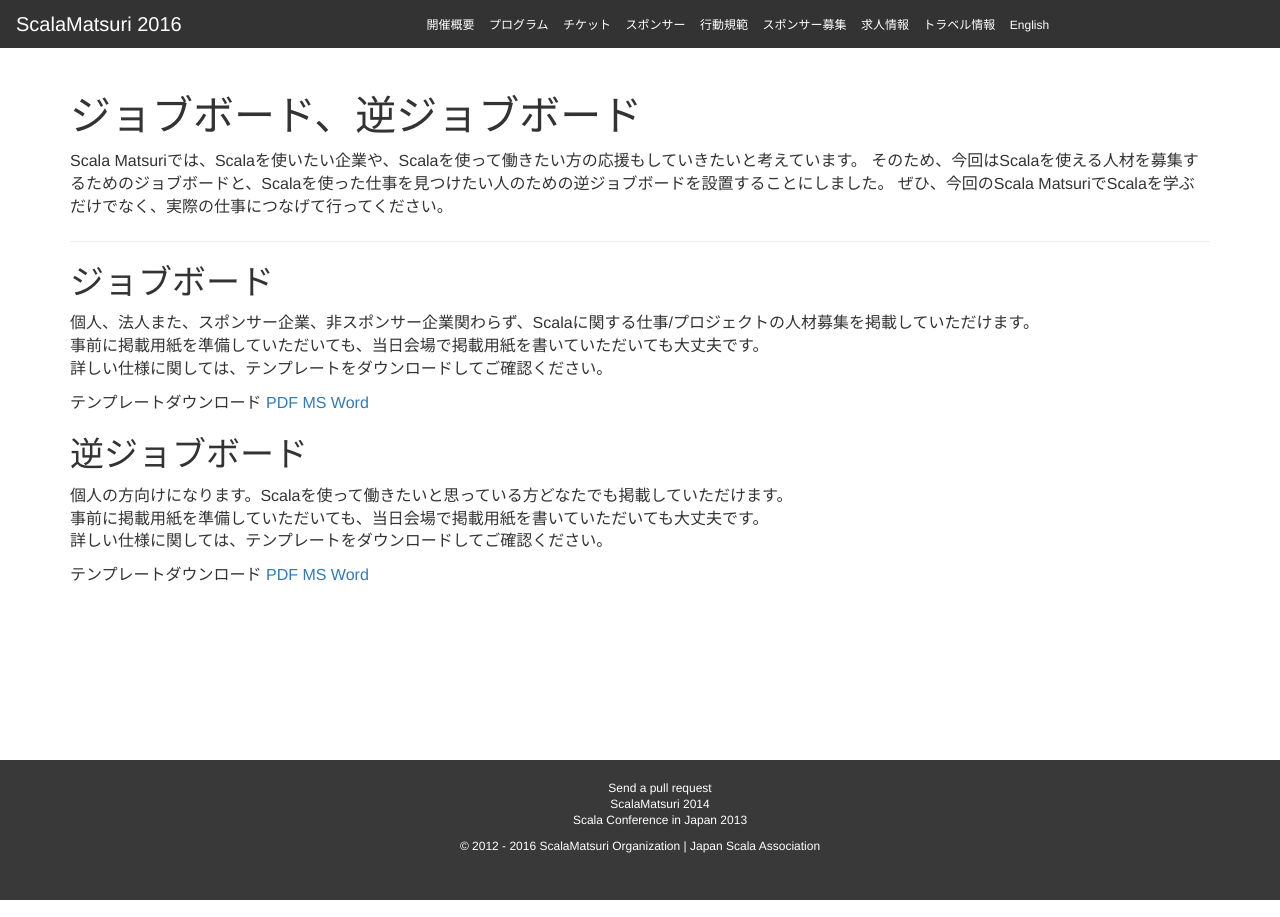
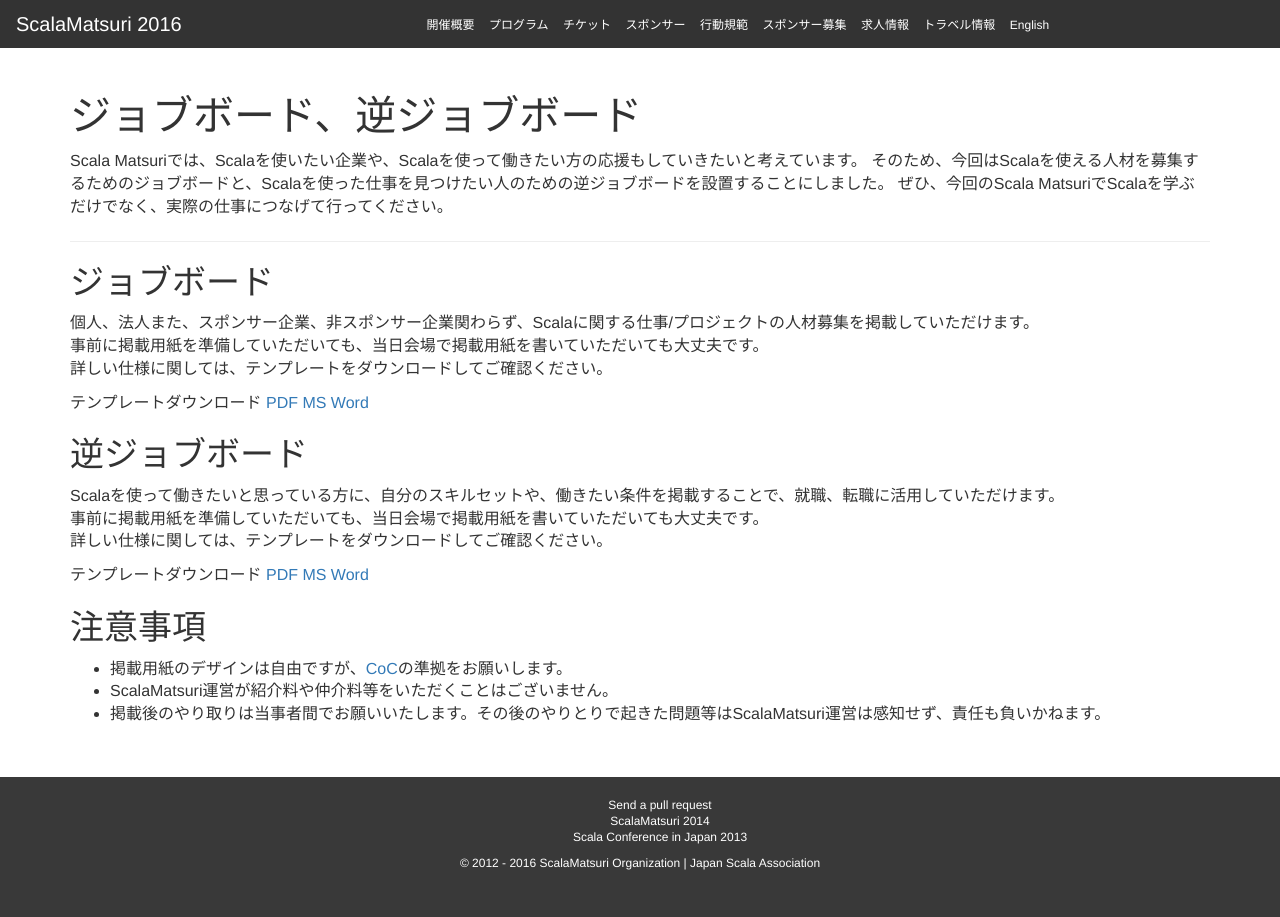
Before and after one commit to scalajp/2016.scalamatsuri.org, a Jekyll site: the page built from ja/job-board/index.html, in a window 1280 px wide. Built offline with Jekyll 4.4.1, drawn with Linux system fonts in a browser that asks for light colours; nearby versions of some CDN libraries; comment, search, counter and statistics services are not loaded.

Commit message:
文言修正 注意事項追加

```diff
--- a/ja/job-board/index.html
+++ b/ja/job-board/index.html
@@ -24,10 +24,20 @@ title: ジョブボード、逆ジョブボード
 
 <h2>逆ジョブボード</h2>
 <p>
-個人の方向けになります。Scalaを使って働きたいと思っている方どなたでも掲載していただけます。<br />
+Scalaを使って働きたいと思っている方に、自分のスキルセットや、働きたい条件を掲載することで、就職、転職に活用していただけます。<br />
 事前に掲載用紙を準備していただいても、当日会場で掲載用紙を書いていただいても大丈夫です。<br />
 詳しい仕様に関しては、テンプレートをダウンロードしてご確認ください。
 </p>
 <p>
 テンプレートダウンロード <a href="./rev-job-board-template.pdf">PDF</a> <a href="./rev-job-board-template.docx">MS Word</a>
 </p>
+
+
+<h2>注意事項</h2>
+<p>
+<ul>
+	<li>掲載用紙のデザインは自由ですが、<a href="/ja/code-of-conduct/">CoC</a>の準拠をお願いします。</li>
+	<li>ScalaMatsuri運営が紹介料や仲介料等をいただくことはございません。</li>
+	<li>掲載後のやり取りは当事者間でお願いいたします。その後のやりとりで起きた問題等はScalaMatsuri運営は感知せず、責任も負いかねます。</li>
+</ul>
+</p>
```
